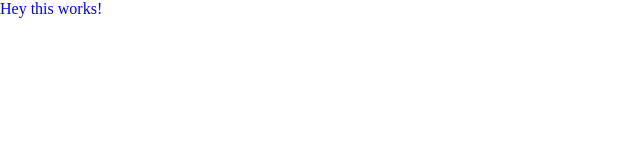
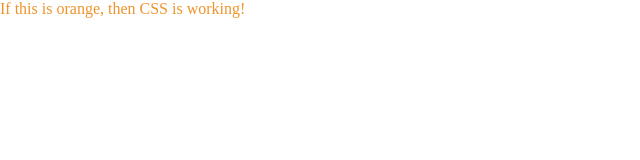
Before and after one commit to ThatSpaceGuy/git_example, a plain HTML site: page index.html in a window 1280 px wide. Shown: the whole page, without its empty margins (0-640 px from the left). Drawn offline with Linux system fonts and the light colour scheme.

Commit message:
Updating files for assignment

```diff
--- a/index.html
+++ b/index.html
@@ -1,12 +1,11 @@
 <!DOCTYPE html>
 <meta charset="UTF-8"/>
-<script src="script.js"></script>
-<link rel="stylesheet" href="stylesheet.css"/>
 <html>
 	<head>
-		<link>
+    <script src="script.js"></script>
+    <link rel="stylesheet" href="styles.css"/>
 	</head>
 	<body>
-		<p>Hey this works!</p>
+		<p>If this is orange, then CSS is working!</p>
 	</body>
 </html>
--- a/script.js
+++ b/script.js
@@ -1 +1 @@
-console.log ("Hey! The script file is working!");
+console.log ("If you can read this in the console, then the JavaScript is working!");
--- /dev/null
+++ b/styles.css
@@ -0,0 +1,11 @@
+html, body, h1, h2, h3, h4, h5, h6, p, ol, ul, li, a {
+	padding: 0;
+	border: 0;
+	margin: 0;
+	font-size: 100%;
+	font: inherit;
+}
+
+body{
+  color: #EE932A;
+}
```
